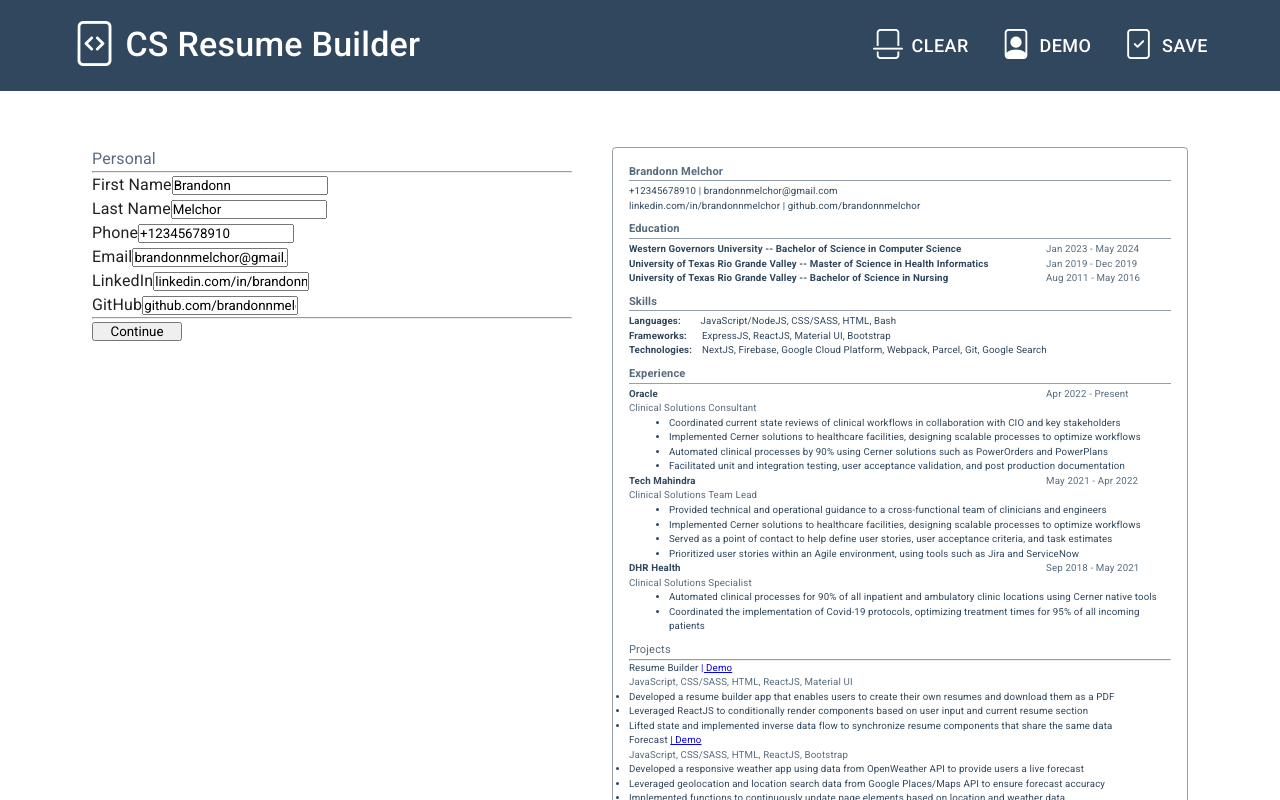
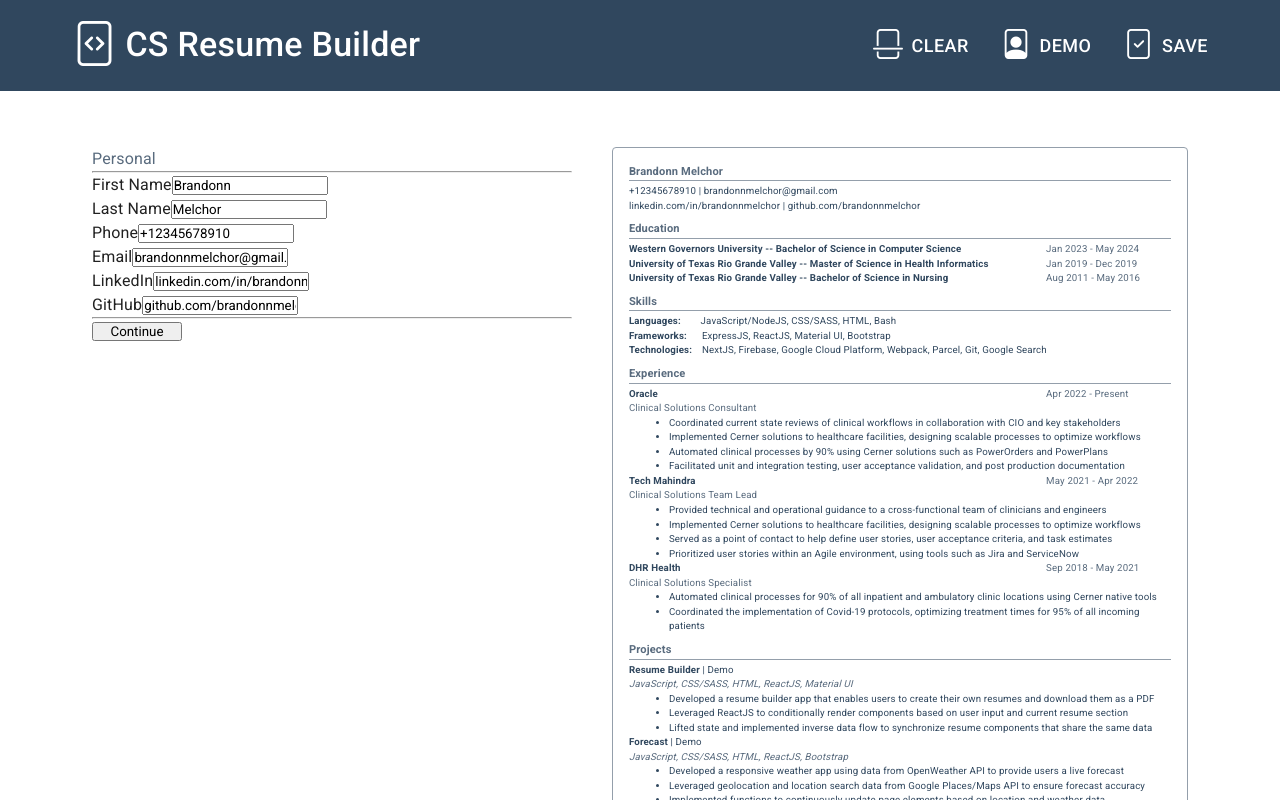
Before and after one commit to brandonnmelchor/resume-builder, a React (Create React App) app: page / in a window 1280 px wide. Shown: the top 800 px of the page. Built offline with nearby package versions, Linux system fonts and the light colour scheme.

Commit message:
update with mui components

```diff
--- a/src/components/resume_components/ProjectsResume.js
+++ b/src/components/resume_components/ProjectsResume.js
@@ -1,19 +1,25 @@
 import React from "react";
+
+import Box from "@mui/material/Box";
+import Divider from "@mui/material/Divider";
+import Link from "@mui/material/Link";
 
 export default class ProjectsResume extends React.Component {
   render() {
     const projects = this.props.projects;
 
     return (
-      <div className="w-100 page-break">
-        <div className="resume-header fw-bold gray">Projects</div>
-        <hr />
-        <div className="resume-content">
+      <Box className="page-break">
+        <Box className="resume-header gray" sx={{ fontWeight: "bold" }}>
+          Projects
+        </Box>
+        <Divider className="divider" />
+        <Box className="resume-content">
           {projects.map((entry) => (
             <ProjectEntry key={entry.id} projectEntry={entry} />
           ))}
-        </div>
-      </div>
+        </Box>
+      </Box>
     );
   }
 }
@@ -23,22 +29,26 @@ class ProjectEntry extends React.Component {
     const { projectName, url, tech, details } = this.props.projectEntry;
 
     return (
-      <div>
-        <div>
-          <span className="fw-bold">{projectName} </span>
+      <Box>
+        <Box>
+          <Box sx={{ display: "inline", fontWeight: "bold" }}>{projectName} </Box>
           {url.length > 0 && (
-            <a className="text-decoration-none demo-link" href={url} target="_blank" rel="noreferrer">
-              | Demo
-            </a>
+            <Box sx={{ display: "inline" }}>
+              <Link color="inherit" href={url} target="_blank" rel="noreferrer" sx={{ textDecoration: "none" }}>
+                | Demo
+              </Link>
+            </Box>
           )}
-        </div>
-        <div className="fst-italic gray">{tech}</div>
-        <ul style={{ margin: "0" }}>
+        </Box>
+        <Box className="gray" sx={{ fontStyle: "italic" }}>
+          {tech}
+        </Box>
+        <ul style={{ margin: 0, paddingLeft: 40 }}>
           {details.map((entry) => (
             <DetailsEntry key={entry.id} detailsEntry={entry.text} />
           ))}
         </ul>
-      </div>
+      </Box>
     );
   }
 }
--- a/src/styles/styles.css
+++ b/src/styles/styles.css
@@ -99,10 +99,6 @@
     width: 150px;
   }
 
-  .demo-link {
-    color: black;
-  }
-
   .gray {
     color: rgba(0, 0, 0, 0.75);
   }
```
